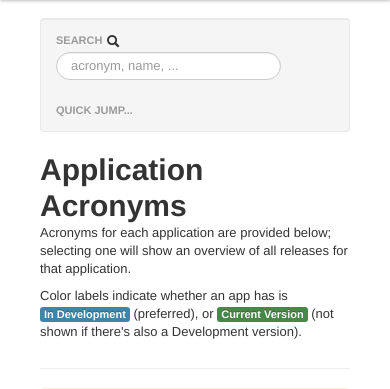
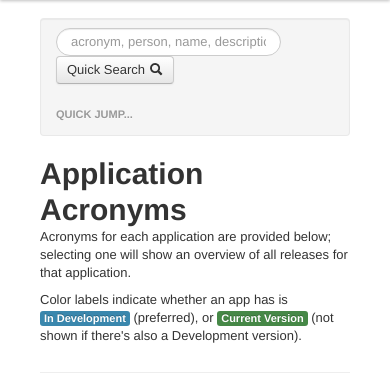
Before and after one commit to shentonfreude/ROSA, a Django app: page /application/acronym/ in a window 390 px wide. Shown: the part 50-439 px from the top of the page. Run offline with Django 3.2, Linux system fonts and the light colour scheme; data that the repository does not hold is empty; parts of the project's set-up code (start-up, migrations or seed data) failed here and were passed over; some libraries are stand-ins or nearby versions.

Commit message:
Give quicksearch a submit button, helpful for autocomplete, mobile

```diff
--- a/rosa/templates/base.html
+++ b/rosa/templates/base.html
@@ -70,7 +70,6 @@
           <div class="well sidebar-nav">
             <ul class="nav nav-list">
               {% block leftsearch %}
-              <li class="nav-header">Search <i class="icon icon-search"></i></li>
               <form action="{% url search %}" method="POST">
                 {% csrf_token %}
                 <input id="searchbox"
@@ -78,8 +77,10 @@
                        type="text"
                        name="text"
                        class="input-medium search-query"
-                       placeholder="acronym, name, ..."
+                       placeholder="acronym, person, name, description, ..."
                        style="width:70%" /> {# HACK: what's a better way? 90% for normal square box #}
+                <br/>
+                <button type="submit" class="btn">Quick Search <i class="icon icon-search"></i></button>
               </form>
               {% endblock %} {# leftnav #}
               {% block leftnav %}
```
